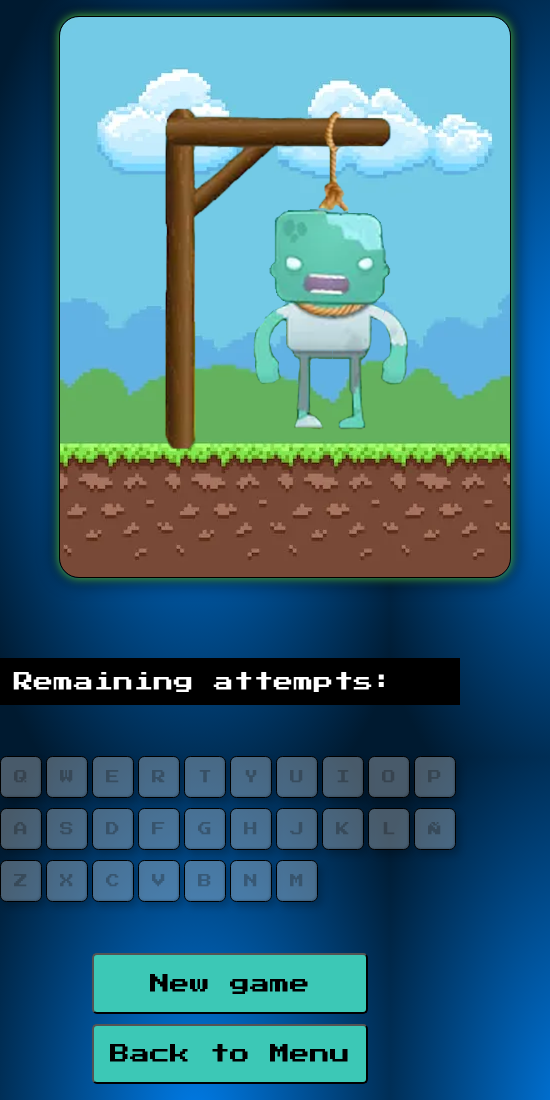
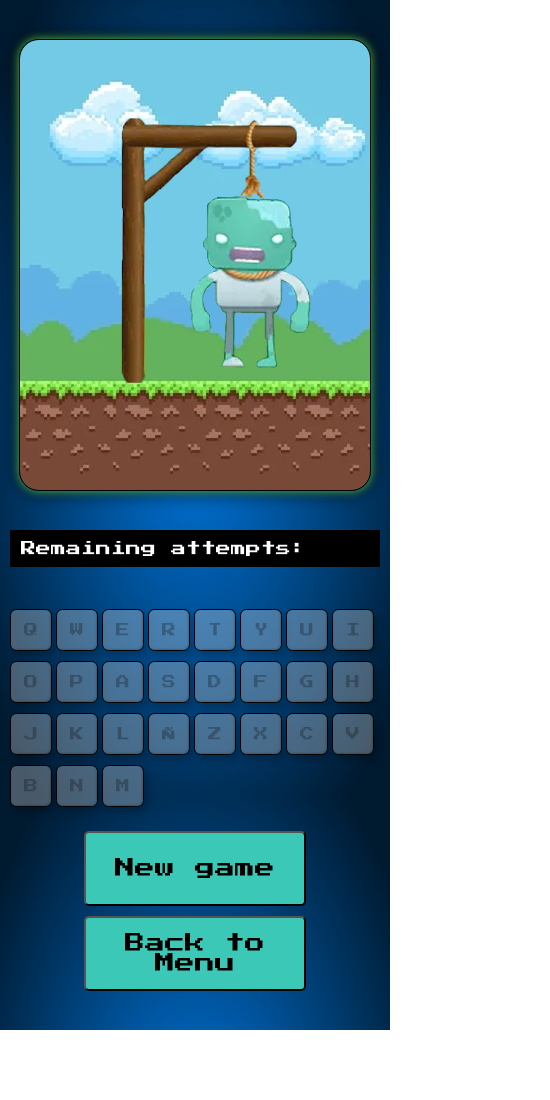
Before and after one commit to JosueMalla/HangmanGame-One, a plain HTML site: page gamezone.html in a window 390 px wide. Shown: the top 1100 px of the page, 550 px wide, since content can reach past the window. After the commit the page ends 1030 px from the top, so only its background shows below. Drawn offline with Linux system fonts and the light colour scheme.

Commit message:
Responsive design

```diff
--- a/functions.js
+++ b/functions.js
@@ -26,6 +26,7 @@ var randomWord = "";
 var trynumber = 0;
 var failnumber = 0;
 var winnumber = 0;
+sessionStorage.setItem("saverandomword", "");
 x=0;
 
 array_Letters = ["Q","W","E","R","T","Y","U","I","O","P","A","S","D","F","G","H","J","K","L","Ñ","Z","X","C","V","B","N","M"];
@@ -282,7 +283,6 @@ function startGame(){
 
     //generating word to be used
     randomWord = randomWordF();
-
     console.log(randomWord);
     attempts.textContent = randomWord.length-failnumber+1;
 
--- a/gamezone.css
+++ b/gamezone.css
@@ -129,3 +129,45 @@ body{
     background-color: #45dfca;
     box-shadow: inset -1px -1px 2px rgb(0 0 0 / 20%), 4px 5px 7px rgb(0 0 0 / 20%);
 }
+
+@media screen and (max-width:580px){
+    .box1{
+        width: 350px;
+        height: 450px;
+        background-image: url(media/fondogamemobile2.jpg);
+        margin: 10% auto 10% auto;
+        display: block;
+    }
+
+    .box2{
+        width: 370px;
+        display: block;
+        margin: 0 auto;
+        height: 500px;
+        margin-bottom: 5%;
+    }
+
+    .buttons{
+        height: 15%;
+        margin-top: 5%;
+    }
+
+    .word-box{
+        width: 315px;
+    }
+
+    .letterbox{
+        width: 25px;
+        font-size: 25px;
+    }
+
+    .box2 > p{
+        font-size: 15px;
+    }
+
+
+    .box-images > img{
+        top: 73px;
+        left: 75px;
+    }
+}
--- a/style.css
+++ b/style.css
@@ -155,3 +155,29 @@ footer > img{
     font-size: 13px;
     font-family: monospace;
 }
+
+@media screen and (max-width:580px){
+    .header{
+        width: 90%;
+        height: 150px;
+    }
+    h1, .logo-alura{
+        height: 60px;
+        margin-top: 40px;
+    }
+    h1{
+        font-size: 20px;
+    }
+    .buttons{
+        width: 70%;
+    }
+    #buttont{
+        width: 60%;
+    }
+    .social-logos{
+        width: 30%;
+    }
+    footer{
+        height: 100px;
+    }
+}
```
Also changed, not shown: media/fondogamemobile.jpg (added), media/fondogamemobile1.jpg (added), media/fondogamemobile2.jpg (added).
